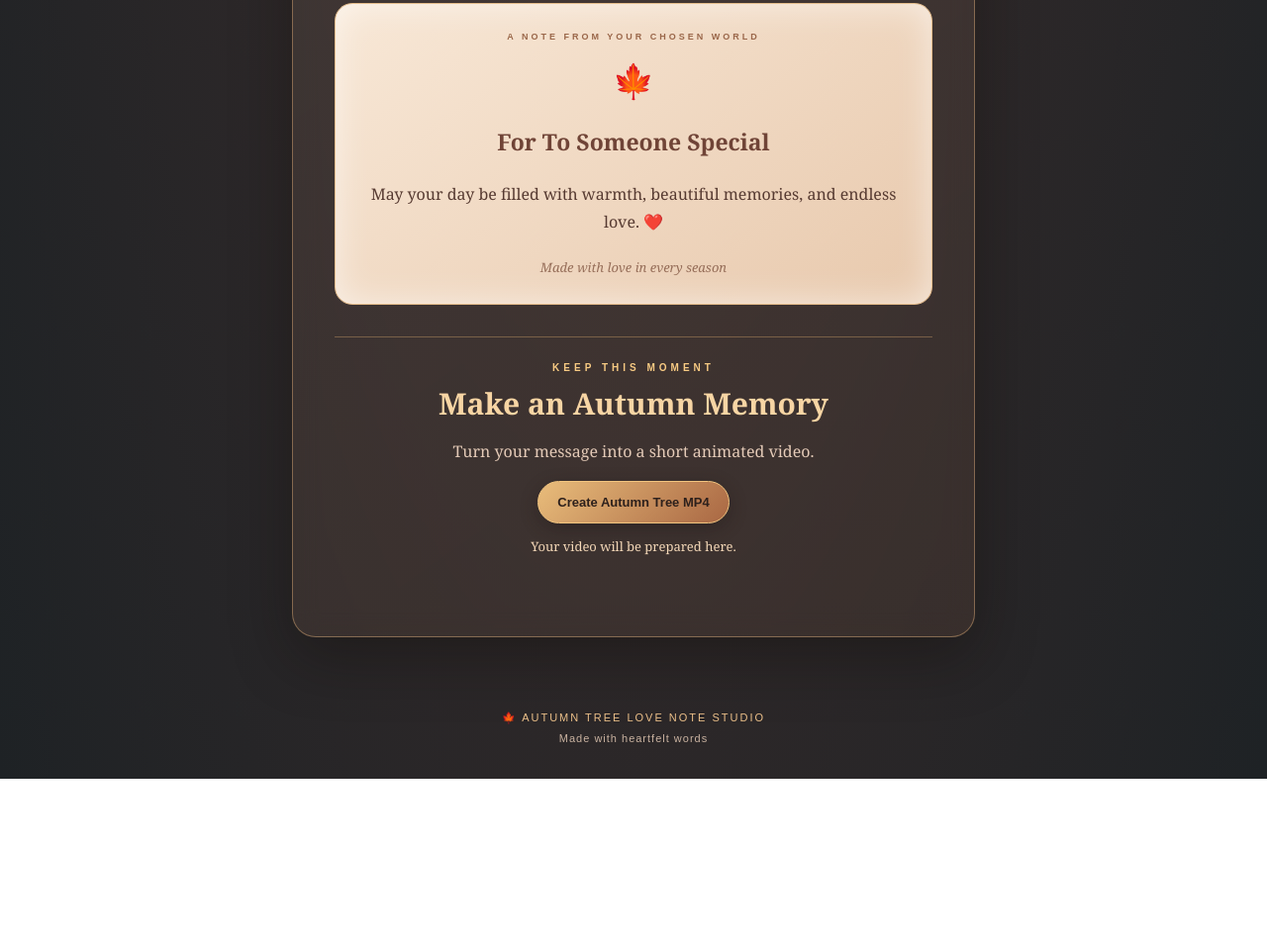
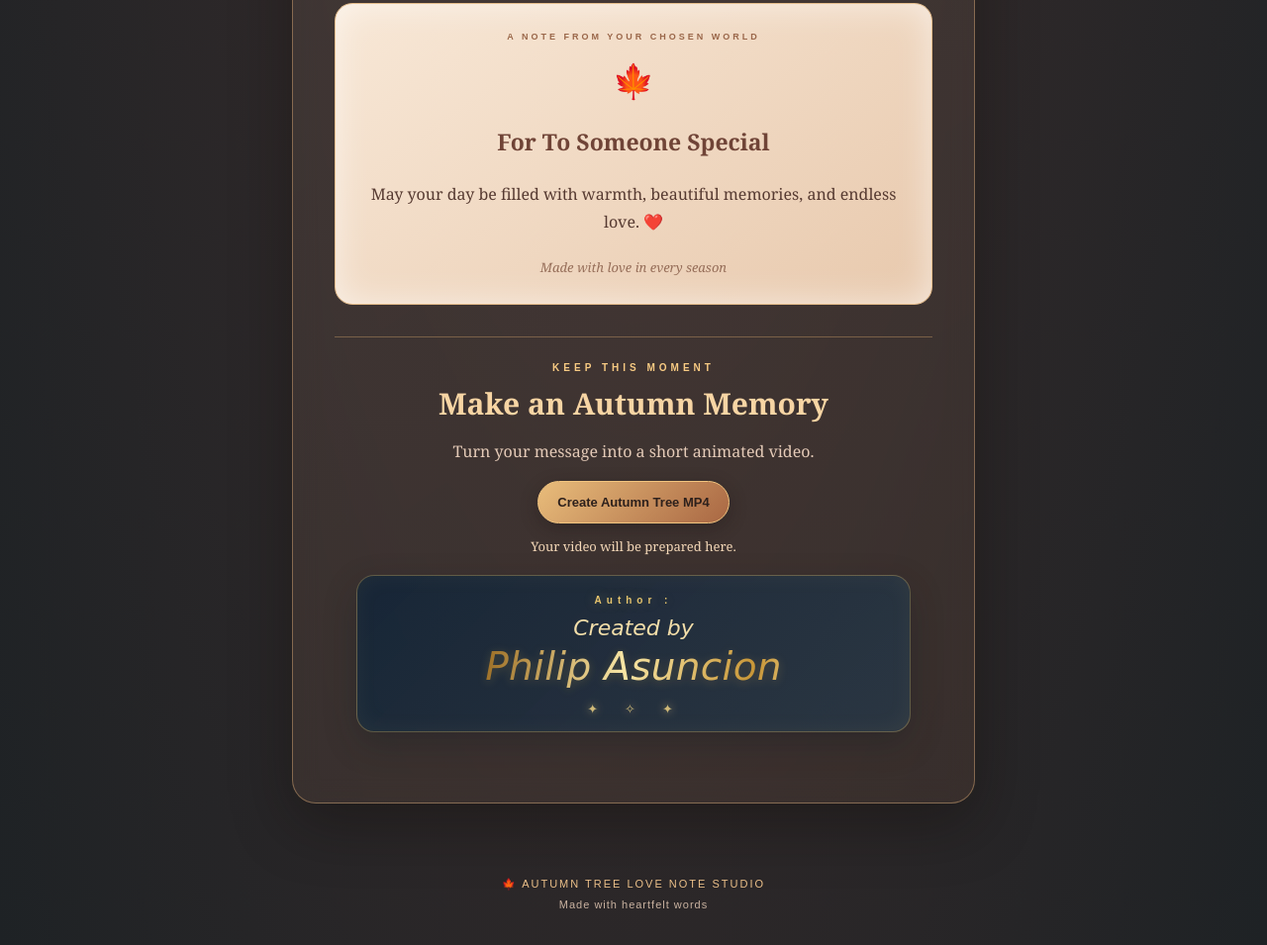
Before and after one commit to philipasuncion6-tech/AUTUMN-TREE-LOVE-NOTE-STUDIO, a website: page index.html in a window 1280 px wide. Shown: the part 2652-3607 px from the top of the page at 99% size. Before the commit the page ends 3439 px from the top, so only its background shows below. Drawn offline with Linux system fonts and the light colour scheme.

Commit message:
Add gold author signature animation
Promote the Chrome-tested independent gold author signature to main. Keep the change limited to index.html, css/style.css, and js/winter-signature.js.

```diff
--- a/css/style.css
+++ b/css/style.css
@@ -107,3 +107,72 @@ body.theme-flowers .scene-caption h1,body.theme-flowers .scene-caption p{color:#
 body.theme-garden .scene-caption h1,body.theme-garden .scene-caption p{color:#fff0f4}
 @keyframes themeFloat{0%,100%{transform:translateY(0)}50%{transform:translateY(-12px)}}
 @media(max-width:650px){.theme-picker{padding:17px 12px}.theme-grid{grid-template-columns:repeat(2,minmax(0,1fr))}.theme-card{padding:10px 6px}body:not(.theme-autumn) .scene{min-height:330px}}
+
+
+/* WINTER & SNOW BEAR — MP4 completion signature (isolated enhancement) */
+.winter-author-signature{
+  display:none;
+  max-width:560px;
+  margin:18px auto 4px;
+  padding:18px 16px 14px;
+  text-align:center;
+  border:1px solid rgba(224,184,95,.35);
+  border-radius:18px;
+  background:linear-gradient(135deg,rgba(14,35,57,.78),rgba(38,58,76,.72));
+  box-shadow:0 12px 34px rgba(5,17,30,.22),inset 0 0 24px rgba(255,220,145,.05);
+  overflow:hidden;
+}
+.winter-author-signature.is-visible{display:block;animation:winterSignatureFade .9s ease both}
+.winter-author-label{
+  display:block;
+  color:#e7c56e;
+  font:700 10px/1.4 Arial,sans-serif;
+  letter-spacing:5px;
+  margin-bottom:7px;
+  text-shadow:0 0 12px rgba(244,205,112,.35);
+}
+.winter-author-created{
+  display:block;
+  color:#f4dfaa;
+  font:italic 22px/1.25 "Brush Script MT","Segoe Script","URW Chancery L",cursive;
+  margin-bottom:2px;
+}
+.winter-author-name{
+  display:block;
+  width:max-content;
+  max-width:100%;
+  margin:0 auto;
+  color:transparent;
+  background:linear-gradient(100deg,#9a6b22 0%,#f8e6a5 22%,#c79536 42%,#fff1bd 55%,#b27a24 76%,#f5d98b 100%);
+  background-size:220% 100%;
+  background-clip:text;
+  -webkit-background-clip:text;
+  font:italic clamp(28px,5vw,39px)/1.25 "Brush Script MT","Segoe Script","URW Chancery L",cursive;
+  letter-spacing:.3px;
+  white-space:normal;
+  filter:drop-shadow(0 2px 5px rgba(225,177,73,.24));
+  opacity:0;
+  transform:translateX(72px);
+}
+.winter-author-signature.is-visible .winter-author-name{
+  animation:winterSignatureSlide 2.8s cubic-bezier(.22,.72,.2,1) .35s forwards,winterGoldShimmer 3.2s ease-in-out 3.3s infinite;
+}
+.winter-author-sparkles{
+  display:block;
+  margin-top:7px;
+  color:#f6d987;
+  font-size:13px;
+  letter-spacing:7px;
+  opacity:0;
+  text-shadow:0 0 9px rgba(255,221,137,.8);
+}
+.winter-author-signature.is-visible .winter-author-sparkles{animation:winterSparkle 1.2s ease 2.7s forwards}
+@keyframes winterSignatureFade{from{opacity:0;transform:translateY(9px)}to{opacity:1;transform:translateY(0)}}
+@keyframes winterSignatureSlide{from{opacity:0;transform:translateX(72px)}to{opacity:1;transform:translateX(0)}}
+@keyframes winterGoldShimmer{0%,100%{background-position:100% 0}50%{background-position:0 0}}
+@keyframes winterSparkle{0%{opacity:0;transform:translateY(4px)}50%{opacity:1;transform:translateY(0)}100%{opacity:.82;transform:translateY(0)}}
+@media(prefers-reduced-motion:reduce){
+  .winter-author-signature.is-visible,.winter-author-signature.is-visible .winter-author-name,.winter-author-signature.is-visible .winter-author-sparkles{animation:none}
+  .winter-author-name{opacity:1;transform:none;background-position:50% 0}
+  .winter-author-sparkles{opacity:.82}
+}
--- a/index.html
+++ b/index.html
@@ -47,13 +47,20 @@
 <label for="message">Your message</label><textarea id="message" maxlength="500" rows="6" placeholder="Write your heartfelt message here..."></textarea><div class="count-row"><span>Make every word count</span><span id="count">0 / 500</span></div>
 <div class="actions"><button id="previewBtn" type="button">Preview Note</button><button id="copyBtn" type="button">Copy Message</button><button id="downloadBtn" type="button">Save Message</button></div>
 <article class="preview"><div class="preview-label">A NOTE FROM YOUR CHOSEN WORLD</div><div class="preview-leaf" id="previewSymbol">🍁</div><h3>For <span id="previewTo">Someone Special</span></h3><p id="previewMessage">Your beautiful message will appear here...</p><div class="preview-footer">Made with love in every season</div></article>
-<section class="video-studio"><div class="eyebrow">KEEP THIS MOMENT</div><h2>Make an Autumn Memory</h2><p>Turn your message into a short animated video.</p><button id="videoBtn" type="button" onclick="createAutumnTreeVideo()">Create Autumn Tree MP4</button><p id="videoStatus" role="status">Your video will be prepared here.</p></section></section>
+<section class="video-studio"><div class="eyebrow">KEEP THIS MOMENT</div><h2>Make an Autumn Memory</h2><p>Turn your message into a short animated video.</p><button id="videoBtn" type="button" onclick="createAutumnTreeVideo()">Create Autumn Tree MP4</button><p id="videoStatus" role="status">Your video will be prepared here.</p>
+<div id="winterAuthorSignature" class="winter-author-signature" aria-live="polite" aria-hidden="true">
+  <span class="winter-author-label">Author :</span>
+  <span class="winter-author-created">Created by</span>
+  <span class="winter-author-name">Philip Asuncion</span>
+  <span class="winter-author-sparkles" aria-hidden="true">✦　✧　✦</span>
+</div></section></section>
 </main>
 <footer>🍁 AUTUMN TREE LOVE NOTE STUDIO <span>Made with heartfelt words</span></footer>
 <script src="https://cdn.jsdelivr.net/npm/@ffmpeg/ffmpeg@0.12.10/dist/umd/ffmpeg.js"></script>
 <script src="https://cdn.jsdelivr.net/npm/@ffmpeg/util@0.12.1/dist/umd/index.js"></script>
 <script src="js/app.js?v=v18"></script>
 <script src="js/video.js?v=v14"></script>
+<script src="js/winter-signature.js?v=1"></script>
 <script>
 if ("serviceWorker" in navigator) {
   window.addEventListener("load", () => {
--- /dev/null
+++ b/js/winter-signature.js
@@ -0,0 +1,18 @@
+(() => {
+  "use strict";
+
+  // Independent visual signature: it appears below the video status
+  // without reading or changing the video generator's state.
+  const revealSignature = () => {
+    const signature = document.getElementById("winterAuthorSignature");
+    if (!signature) return;
+    signature.classList.add("is-visible");
+    signature.setAttribute("aria-hidden", "false");
+  };
+
+  if (document.readyState === "loading") {
+    document.addEventListener("DOMContentLoaded", revealSignature, { once: true });
+  } else {
+    revealSignature();
+  }
+})();
```
